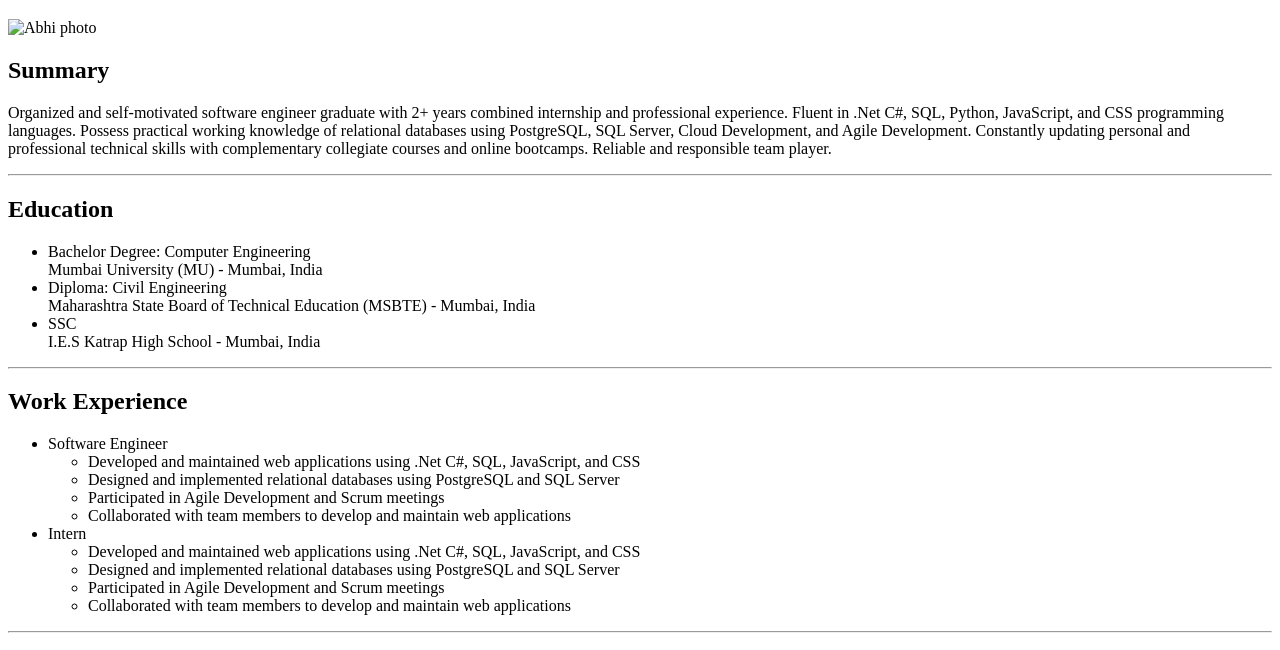
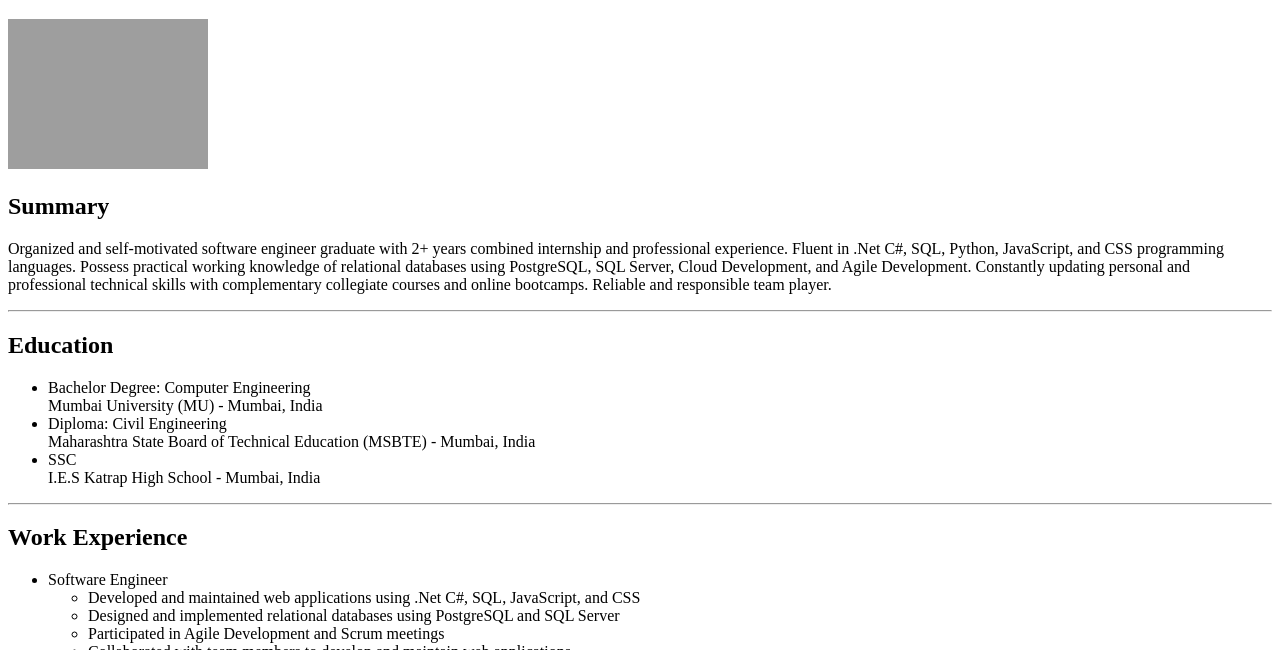
Before and after one commit to YEDASAVG/html-Resume, a plain HTML site: page index.html in a window 1280 px wide. Shown: the part 61-711 px from the top of the page. Drawn offline with Linux system fonts and the light colour scheme; the site is published under a folder, as on GitHub Pages, so addresses that start at the root find nothing.

Commit message:
Update index.html

```diff
--- a/index.html
+++ b/index.html
@@ -7,7 +7,7 @@
 </head>
 <body>
     <h1>Abhiraj Damodare</h1>
-    <img src="/Abhi.JPG" width = 200 alt="Abhi photo">
+    <img src="Abhi.JPG" width = 200 alt="Abhi photo">
     <h2>Summary</h2>
     <p>Organized and self-motivated software engineer graduate with 2+ years combined internship
        and professional experience. Fluent in .Net C#, SQL, Python, JavaScript, and CSS programming languages.
```
